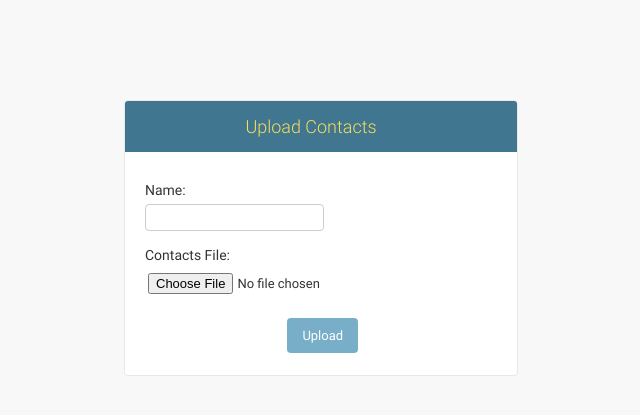
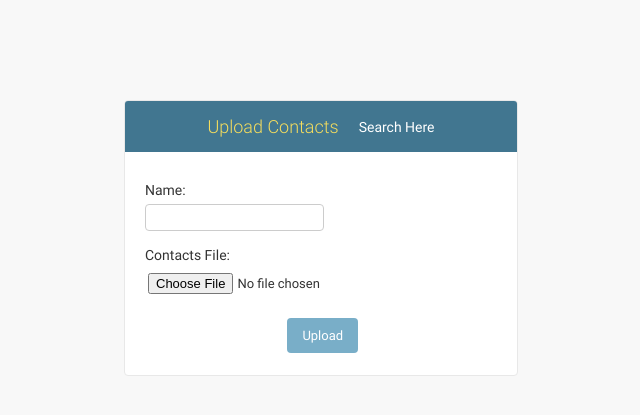
Before and after one commit to nishajoshi/nsh-contact-book, a Django app: page /upload/ in a window 1280 px wide. Shown: the top 415 px of the page, without its empty margins (319-959 px from the left). Run offline with Django 3.2, Linux system fonts and the light colour scheme.

Commit message:
Set search view as default

```diff
--- a/contacts/templates/search.html
+++ b/contacts/templates/search.html
@@ -1,5 +1,9 @@
 {% extends "admin/login.html" %}
 {% load i18n static %}
+
+{% block nav-global %}
+<a href="{% url 'upload' %}">Upload Here</a>
+{% endblock %}
 
 {% block title %}Search Contacts{% endblock %}
 
--- a/contacts/templates/upload.html
+++ b/contacts/templates/upload.html
@@ -2,6 +2,10 @@
 {% load i18n static %}
 
 {% block title %}Upload Contacts{% endblock %}
+
+{% block nav-global %}
+<a href="{% url 'search' %}">Search Here</a>
+{% endblock %}
 
 {% block branding %}
 <h1 id="site-name">Upload Contacts</h1>
--- a/contacts/urls.py
+++ b/contacts/urls.py
@@ -3,6 +3,6 @@ from django.urls import path
 from . import views
 
 urlpatterns = [
-    path('search/', views.search),
-    path('upload/', views.upload),
+    path('', views.search, name="search"),
+    path('upload/', views.upload, name="upload"),
 ]
```
